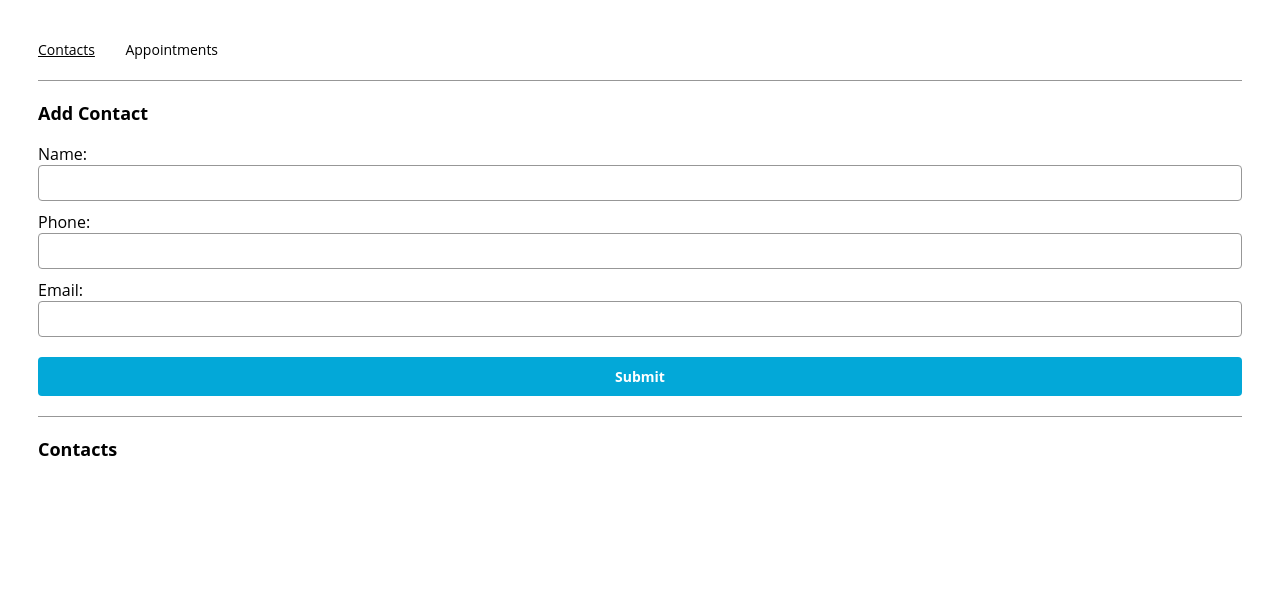
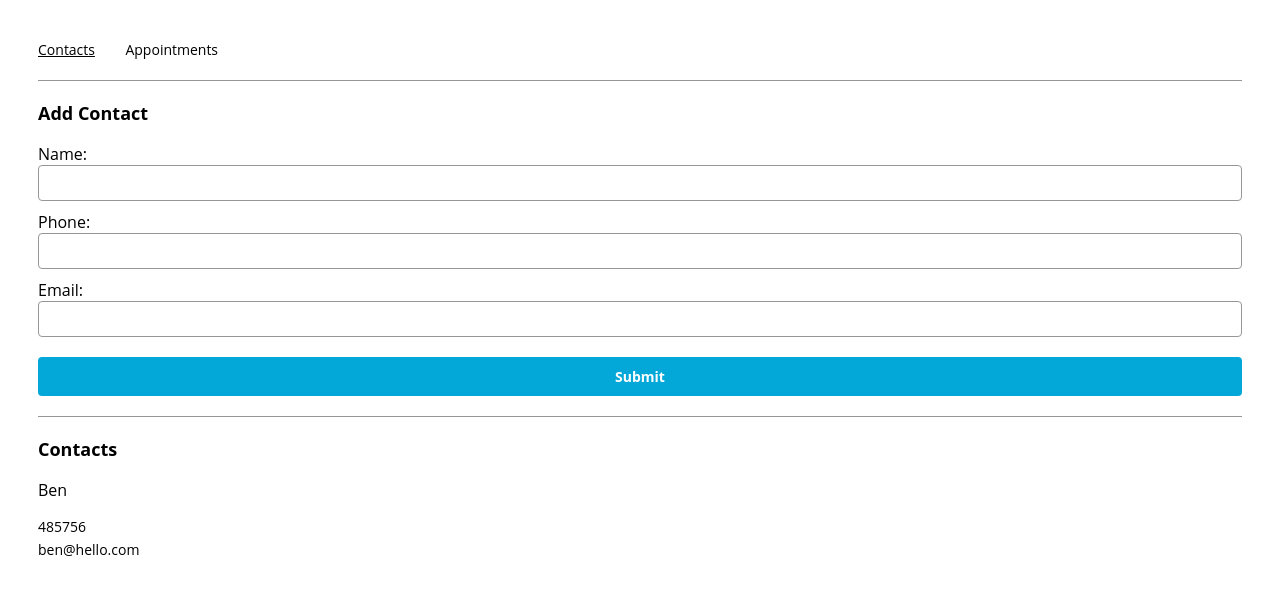
Before and after one commit to peterekey/codecademy_20230604_appointment_planner, a React (Create React App) app: page /contacts in a window 1280 px wide. Shown: the top 594 px of the page. Built offline with nearby package versions, Linux system fonts and the light colour scheme.

Commit message:
Step 6: Set up Tile component

```diff
--- a/src/components/tile/Tile.js
+++ b/src/components/tile/Tile.js
@@ -1,9 +1,13 @@
 import React from "react";
 
-export const Tile = () => {
+export const Tile = ({name, description}) => {
+
   return (
     <div className="tile-container">
-
+      <p className="tile-title">{name}</p>
+      {  Object.values(description).map((item, index) => {
+        return <p key={index} className="tile">{item}</p>
+      }) }
     </div>
   );
 };
```
